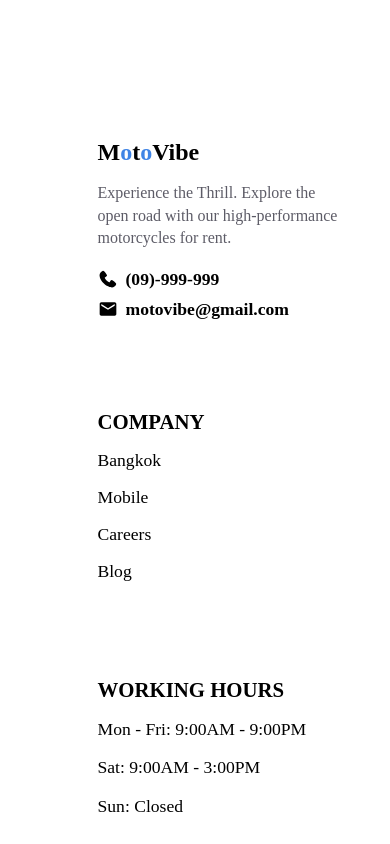
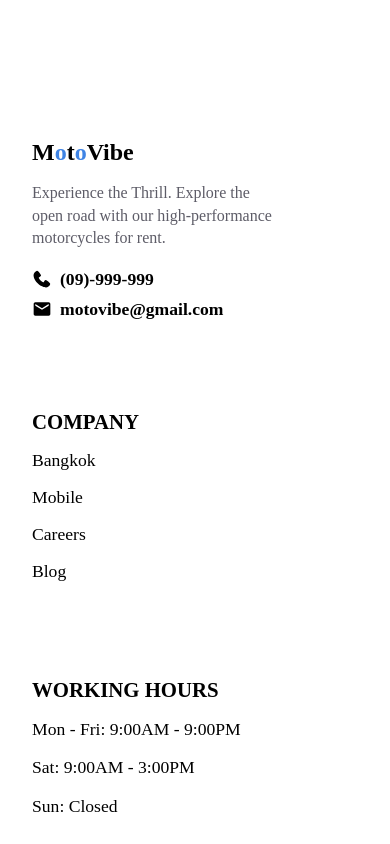
Before and after one commit to OnigiriKing/moto-vibe, a React (Create React App) app: page / in a window 390 px wide. Shown: the part 6400-7244 px from the top of the page. Built offline with nearby package versions, Linux system fonts and the light colour scheme.

Commit message:
All pages footer width change complete

```diff
--- a/src/styles/bikeModelsStyle/_models.scss
+++ b/src/styles/bikeModelsStyle/_models.scss
@@ -20,6 +20,7 @@
 
   @media (max-width: 750px) {
     grid-template-columns: 1fr;
+    justify-content: center;
   }
 }
 
--- a/src/styles/footerStyle/_footer.scss
+++ b/src/styles/footerStyle/_footer.scss
@@ -31,7 +31,9 @@
 
   @media (max-width: 600px) {
     grid-template-columns: 1fr;
-    margin-left: 25%;
+    box-sizing: border-box;
+    justify-content: center;
+    text-align: left;
   }
 }
 
@@ -170,6 +172,10 @@
   font-size: $h4-size;
   color: #ffff;
 
+  @include mediumWidth {
+    flex-direction: column;
+    gap: 1rem;
+  }
   a {
     h1 {
       color: $primColor;
```
Also changed, not shown: src/dist/style.css, 1 other file (tests, documents, lock files or other folders).
